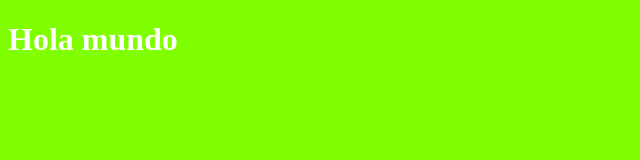
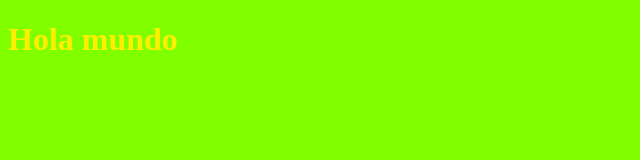
Before and after one commit to JuanFachas/PrimerRepo, a plain HTML site: page Index.html in a window 1280 px wide. Shown: the whole page, without its empty margins (0-640 px from the left). Drawn offline with Linux system fonts and the light colour scheme.

Commit message:
otro color2

```diff
--- a/estilos.css
+++ b/estilos.css
@@ -3,5 +3,5 @@ body {
 }
 
 h1 {
-    color: rgb(255, 255, 255);
+    color: rgb(255, 238, 0);
 }
```
